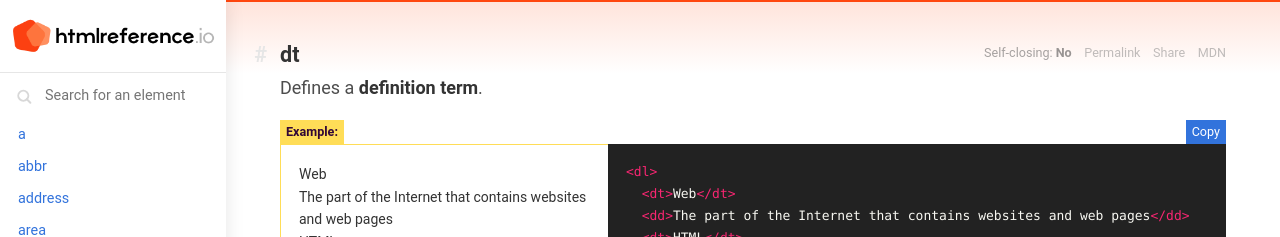
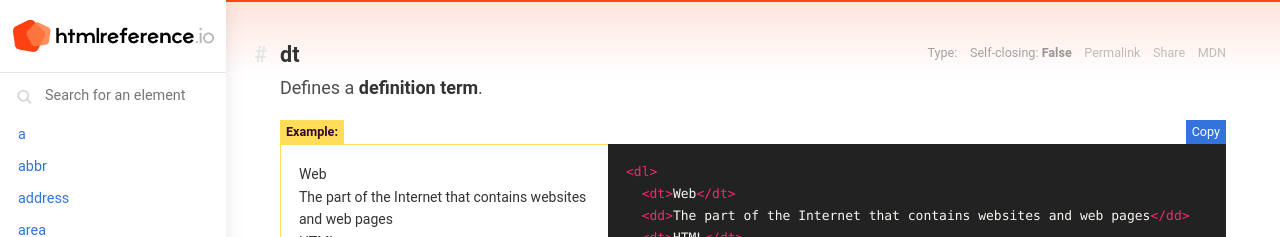
Before and after one commit to jgthms/html-reference, a Jekyll site: the page built from element/dt/index.html, in a window 1280 px wide. Shown: the top 237 px of the page. Built offline with Jekyll 4.4.1, drawn with Linux system fonts in a browser that asks for light colours; comment, search, counter and statistics services are not loaded.

Commit message:
update 'dt' element with new component to 'elements-links'

```diff
--- a/element/dt/index.html
+++ b/element/dt/index.html
@@ -1,25 +1,17 @@
 ---
 layout: single
 elementName: dt
+elementType:
+selfClosing: no
 ---
 
-<section id="dt" class="element">
+<section id="{{ page.elementName }}" class="element">
   <header class="element-header">
-    <nav class="element-links">
-      <span>
-        Self-closing:
-        <strong>
-            No
-        </strong>
-      </span>
-      <a class="element-links-direct" href="{{site.url}}/element/dt/" data-element-name="dt" data-tooltip="Single page for this element">Permalink</a>
-      <a class="element-share" data-tooltip="Share on Twitter or Facebook" data-element-name="dt">Share</a>
-      <a target="_blank" href="https://developer.mozilla.org/en/docs/Web/HTML/Element/dt" data-tooltip="See on Mozilla Developer Network" rel="external">MDN</a>
-    </nav>
+    {% include components/elements-links.html %}
     <h2 class="element-name">
-      <a href="/#dt">
+      <a href="/#{{ page.elementName }}">
         <span>#</span>
-        dt
+        {{ page.elementName }}
       </a>
     </h2>
     <div class="element-description">
```
